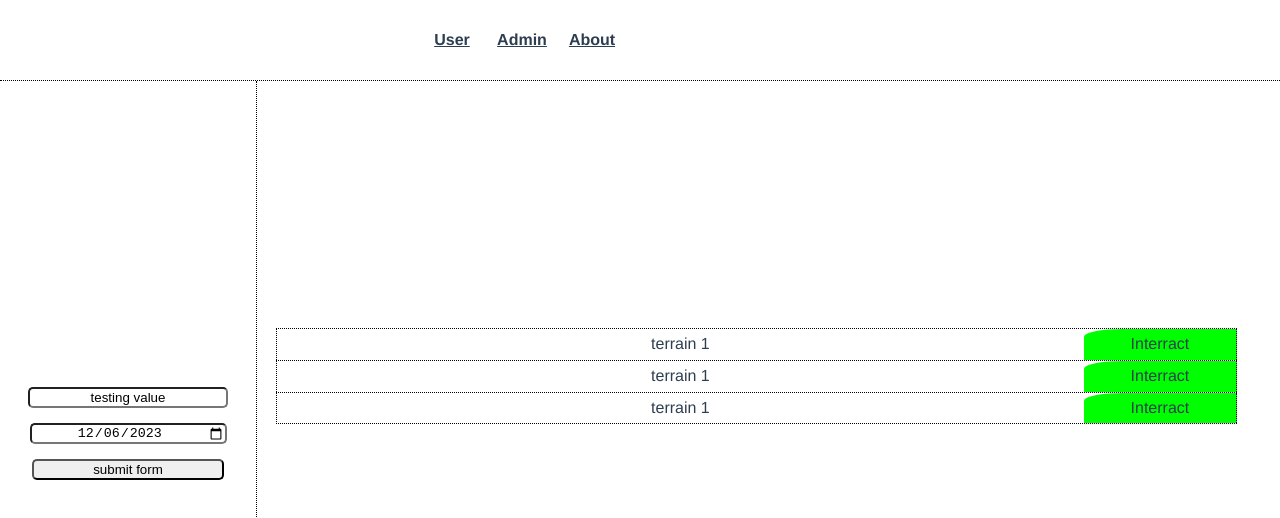
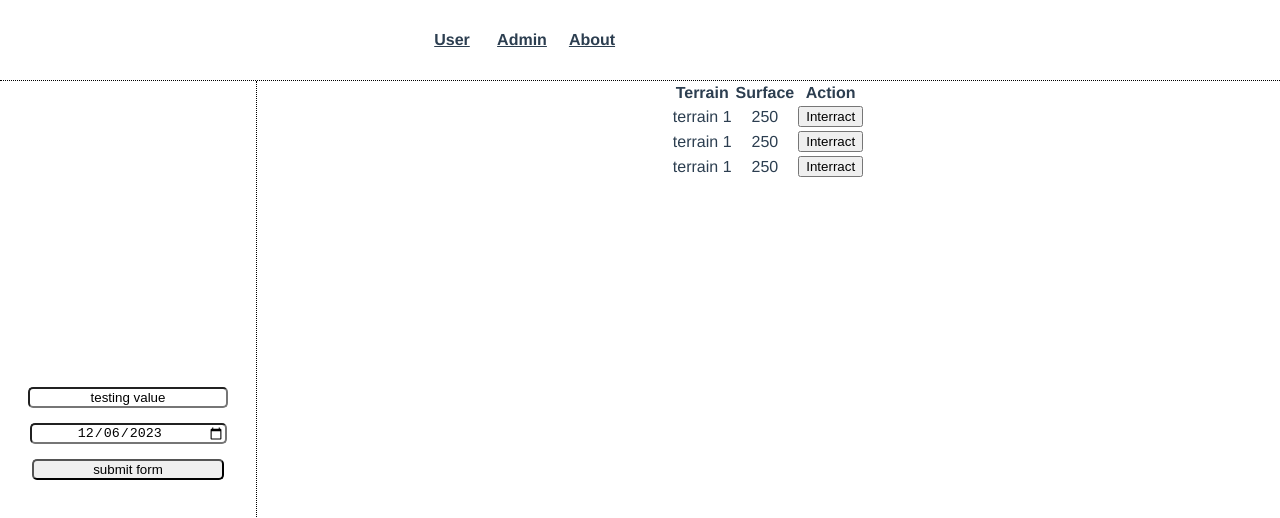
Before and after one commit to abdo0602/project_vue, a Vue app: page / in a window 1280 px wide. Both pictures are taken after a click on the input "submit form". Shown: the top 518 px of the page. Built offline with nearby package versions, Linux system fonts and the light colour scheme; no server answers.

Commit message:
Update User.vue

```diff
--- a/src/views/User/User.vue
+++ b/src/views/User/User.vue
@@ -8,33 +8,69 @@
                 <label for="date">
                     <input type="date" v-model="date" />
                 </label>
-                <input type="submit" @click.prevent="getterrains" value="submit form"/>
+                <input type="submit" @click.prevent="getterrains" value="submit form"
+                class="btn btn-success"/>
         </form>
     </nav>
     <div class="pop_up_container" @click="pop_up = false" v-if="pop_up" @keyPress={handleClick}>
       <div class="pop_up" @click.stop.prevent="" @keyPress={handleClick}>
-        <ul>
-          <li>{{ pop_obj.terrainID }}</li>
-          <li>{{ pop_obj.adresse }}</li>
-          <button @click.prevent="submit">submit</button>
-        </ul>
+        <table class="table">
+    <thead>
+      <tr>
+        <th>Terrain</th>
+        <th>Surface</th>
+        <th>Action</th>
+      </tr>
+    </thead>
+    <tbody>
+        <tr>
+          <td>{{ pop_obj.terrainID }}</td>
+          <td>{{ pop_obj.adresse }}</td>
+          <td><button @click.prevent="submit" class="btn btn-primary" style="width: 70px;">
+            submit</button></td>
+        </tr>
+        </tbody>
+        </table>
       </div>
     </div>
     <div id="data" v-if="!data_in">
-        <ul>
-          <li v-for="obj in terrains" v-bind:key="obj">
-            <p>{{ obj.addresse }}</p>
-            <div @click.prevent="selectObj(obj)" @keyPress={handleClick}>Interract</div>
-          </li>
-        </ul>
+    <table class="table">
+    <thead>
+      <tr>
+        <th>Terrain</th>
+        <th>Surface</th>
+        <th>Action</th>
+      </tr>
+    </thead>
+    <tbody>
+      <tr v-for="obj in terrains" v-bind:key="obj">
+        <td>{{ obj.addresse }}</td>
+        <td>{{ obj.surface }}</td>
+        <td><button @click.prevent="selectObj(obj)" @keyPress={handleClick}
+           class="btn btn-info">Interract</button></td>
+      </tr>
+    </tbody>
+    </table>
     </div>
     <div id="datatest" v-else-if="tax != 0">
-        <ul>
-          <li>Mr. {{ name }}</li>
-          <li>cin: {{ cin }}</li>
-          <li>Date : {{ next_date }}</li>
-          <li>Taxes : {{ tax }}</li>
-        </ul>
+      <table class="table">
+    <thead>
+      <tr>
+        <th>Name</th>
+        <th>Cin</th>
+        <th>Date</th>
+        <th>Amount</th>
+      </tr>
+    </thead>
+    <tbody>
+      <tr>
+        <td>Mr. {{ name }}</td>
+        <td>cin: {{ cin }}</td>
+        <td>Date : {{ next_date }}</td>
+        <td>Taxes : {{ tax }}</td>
+      </tr>
+    </tbody>
+    </table>
         <Bar :options="chartOptions" :data="chartData"/> </div>
         <div id="data" v-else><p>Mr. {{ name }} owner of the land No° {{ terrain }} with
            the id card number {{ cin }} paid all his taxes </p></div>
@@ -167,57 +203,22 @@ export default defineComponent({
       text-align: left;
     }
     #data{
-        position: relative;
-        height: 50%;
-        width: 75%;
-        top:-80%;
+        position: absolute;
+        height: 100%;
+        width: 80%;
+        top:0%;
         left: 20%;
         display: flex;
         flex-direction: column;
         justify-content: center;
         align-items: center;
+        overflow: scroll;
+        overflow-x: hidden;
     }
-    #data ul{
-      width: 100%;
+    #data table{
+      position: absolute;
+      top: 0;
     }
-    #data li{
-      display: flex;
-      width: 100%;
-      height: 20%;
-      border-top: 1pt black dotted;
-      border-left: 1pt black dotted;
-    }
-    #data li:last-child{
-      border-bottom: 1pt black dotted;
-    }
-    #data li *{
-      text-align: center;
-      display: flex;
-      justify-content: center;
-      align-items: center;
-    }
-    #data li div{
-      flex-grow:1;
-      background-color: lime;
-      border-right: 1pt black dotted;
-      border-radius: 25% 0 0 0;
-    }
-    #data li p{
-      flex-grow: 8;
-    }
-    #data li div:hover{background-color: green;}
-    .pop_up_container{
-  background-color: rgba(40, 40, 40, 0.7);
-  position: absolute;
-  top: 0;
-  bottom: 0;
-  left: 20%;
-  right: 0;
-  z-index: 1;
-  display: flex;
-  justify-content: center;
-  align-items: center;
-}
 .pop_up{
   background-color: rgba(230, 230, 230, 0.7);
   width: 70%;
@@ -232,10 +233,8 @@ export default defineComponent({
 .pop_up button{
   width: 20%;
   height: 30px;
-  background-color: lime;
 }
 .pop_up button:hover{
-  background-color: green;
   cursor: pointer;
 }
 </style>
```
